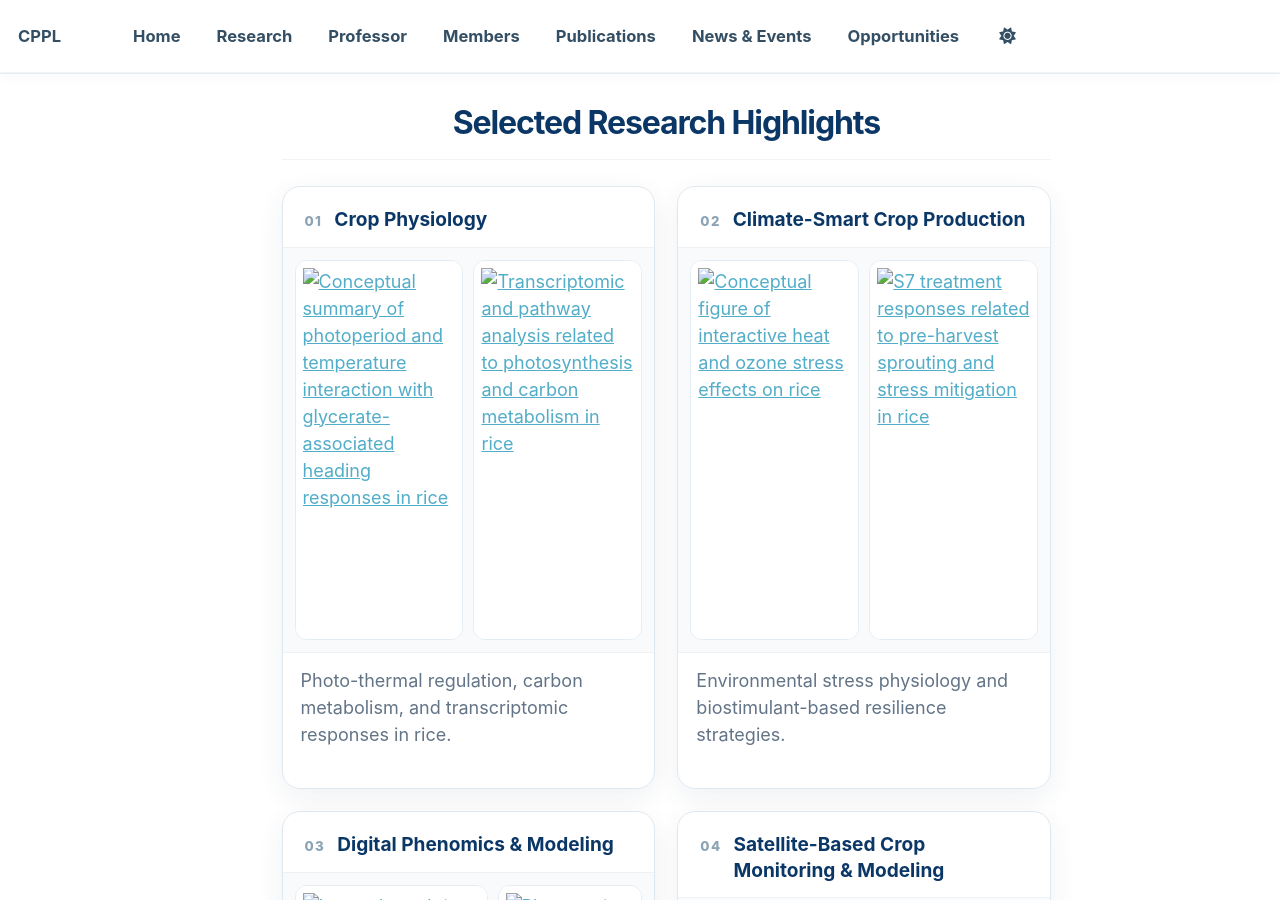
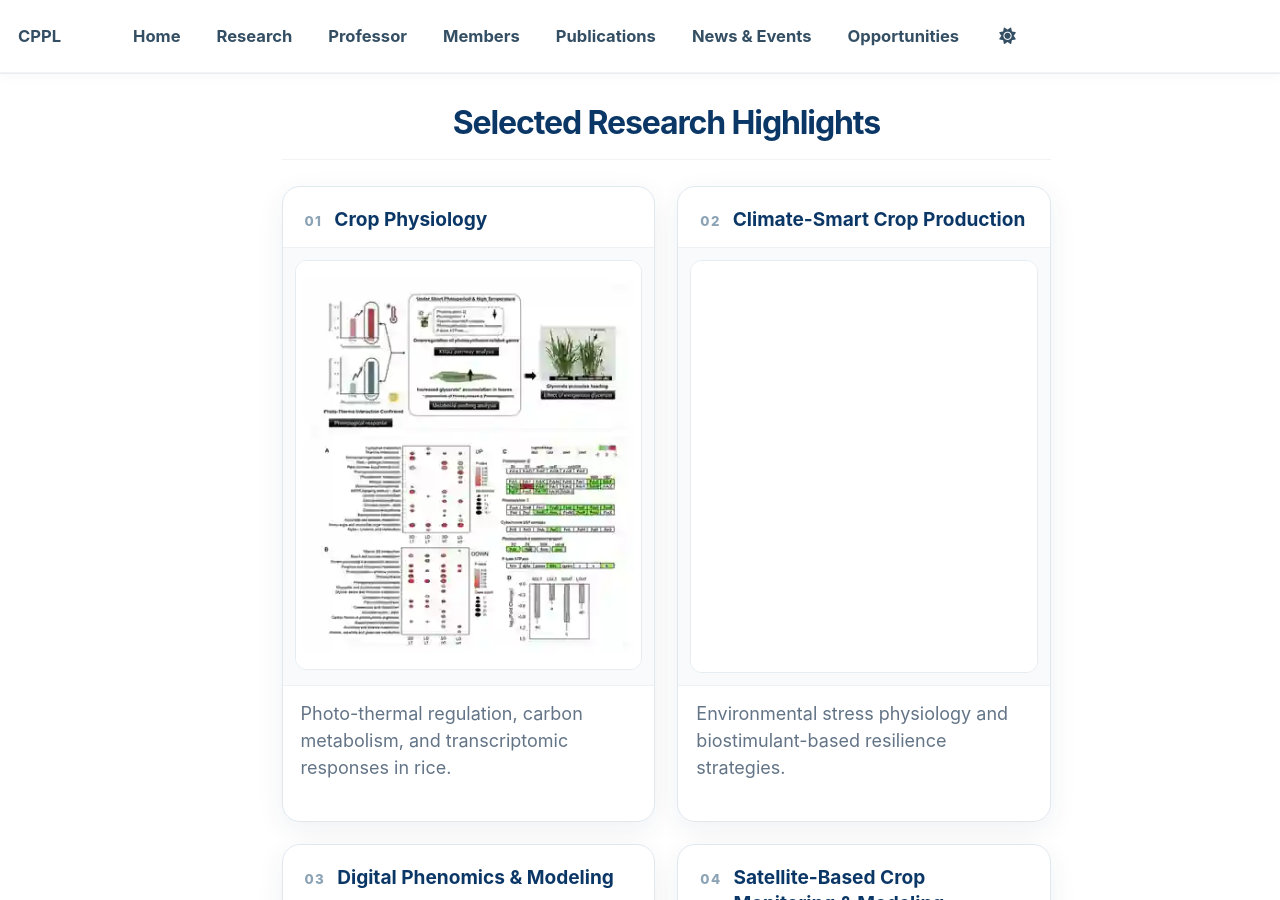
Before and after one commit to HYEONSEOKLEE-Prof/hyeonseoklee-prof.github.io, a Jekyll site: the page built from _pages/research.md, in a window 1280 px wide and 900 px high, scrolled down 1922 px. Built offline with Jekyll 4.4.1, drawn with Linux system fonts in a browser that asks for light colours; a script bundle is joined from its source files by our own code; library files that are not in the unit come from our copies.

Commit message:
Fix broken research highlight image sources

```diff
--- a/_pages/research.md
+++ b/_pages/research.md
@@ -77,12 +77,9 @@
 <div class="cppl-research-visuals cppl-research-visuals-source">
   <article class="cppl-visual-card cppl-visual-card-source">
     <div class="cppl-visual-heading"><span>01</span><h3>Crop Physiology</h3></div>
-    <div class="cppl-visual-gallery cppl-gallery-two">
+    <div class="cppl-visual-gallery cppl-gallery-single">
       <figure class="cppl-visual-figure cppl-visual-primary">
-        <a href="/images/research/source-10.webp" target="_blank" rel="noopener"><img src="/images/research/source-10.webp" loading="lazy" alt="Conceptual summary of photoperiod and temperature interaction with glycerate-associated heading responses in rice"></a>
-      </figure>
-      <figure class="cppl-visual-figure">
-        <a href="/images/research/source-09.webp" target="_blank" rel="noopener"><img src="/images/research/source-09.webp" loading="lazy" alt="Transcriptomic and pathway analysis related to photosynthesis and carbon metabolism in rice"></a>
+        <a href="/images/research/research-crop-physiology.webp" target="_blank" rel="noopener"><img src="/images/research/research-crop-physiology.webp" loading="lazy" alt="Rice crop physiology research on photo-thermal responses, glycerate metabolism, and transcriptomics"></a>
       </figure>
     </div>
     <p class="cppl-figure-caption">Photo-thermal regulation, carbon metabolism, and transcriptomic responses in rice.</p>
@@ -90,12 +87,9 @@
 
   <article class="cppl-visual-card cppl-visual-card-source">
     <div class="cppl-visual-heading"><span>02</span><h3>Climate-Smart Crop Production</h3></div>
-    <div class="cppl-visual-gallery cppl-gallery-two">
+    <div class="cppl-visual-gallery cppl-gallery-single">
       <figure class="cppl-visual-figure cppl-visual-primary">
-        <a href="/images/research/source-11.webp" target="_blank" rel="noopener"><img src="/images/research/source-11.webp" loading="lazy" alt="Conceptual figure of interactive heat and ozone stress effects on rice"></a>
-      </figure>
-      <figure class="cppl-visual-figure">
-        <a href="/images/research/source-08.webp" target="_blank" rel="noopener"><img src="/images/research/source-08.webp" loading="lazy" alt="S7 treatment responses related to pre-harvest sprouting and stress mitigation in rice"></a>
+        <a href="/images/research/research-climate-smart.webp" target="_blank" rel="noopener"><img src="/images/research/research-climate-smart.webp" loading="lazy" alt="Rice climate stress and biostimulant research under heat, ozone, and pre-harvest sprouting conditions"></a>
       </figure>
     </div>
     <p class="cppl-figure-caption">Environmental stress physiology and biostimulant-based resilience strategies.</p>
@@ -103,15 +97,9 @@
 
   <article class="cppl-visual-card cppl-visual-card-source">
     <div class="cppl-visual-heading"><span>03</span><h3>Digital Phenomics &amp; Modeling</h3></div>
-    <div class="cppl-visual-gallery cppl-gallery-three">
+    <div class="cppl-visual-gallery cppl-gallery-single">
       <figure class="cppl-visual-figure cppl-visual-primary">
-        <a href="/images/research/source-04.webp" target="_blank" rel="noopener"><img src="/images/research/source-04.webp" loading="lazy" alt="Image-based rice phenotyping with field and plant-level detection"></a>
-      </figure>
-      <figure class="cppl-visual-figure">
-        <a href="/images/research/source-05.webp" target="_blank" rel="noopener"><img src="/images/research/source-05.webp" loading="lazy" alt="Phenotyping tray layout and sampling design"></a>
-      </figure>
-      <figure class="cppl-visual-figure">
-        <a href="/images/research/source-07.webp" target="_blank" rel="noopener"><img src="/images/research/source-07.webp" loading="lazy" alt="Gated recurrent unit model structure for crop prediction"></a>
+        <a href="/images/research/research-digital-phenomics.webp" target="_blank" rel="noopener"><img src="/images/research/research-digital-phenomics.webp" loading="lazy" alt="Digital phenotyping, image analysis, and data-driven crop modeling research"></a>
       </figure>
     </div>
     <p class="cppl-figure-caption">Imaging, phenotyping, and data-driven models for crop growth and yield.</p>
@@ -119,15 +107,12 @@
 
   <article class="cppl-visual-card cppl-visual-card-source">
     <div class="cppl-visual-heading"><span>04</span><h3>Satellite-Based Crop Monitoring &amp; Modeling</h3></div>
-    <div class="cppl-visual-gallery cppl-gallery-three">
+    <div class="cppl-visual-gallery cppl-gallery-two cppl-gallery-satellite">
       <figure class="cppl-visual-figure cppl-visual-primary">
         <a href="/images/research/source-02.webp" target="_blank" rel="noopener"><img src="/images/research/source-02.webp" loading="lazy" alt="Regional crop monitoring dashboard and map for rice production"></a>
       </figure>
       <figure class="cppl-visual-figure">
         <a href="/images/research/source-03.webp" target="_blank" rel="noopener"><img src="/images/research/source-03.webp" loading="lazy" alt="Regional and scenario-based rice yield prediction charts"></a>
-      </figure>
-      <figure class="cppl-visual-figure">
-        <a href="/images/research/source-06.webp" target="_blank" rel="noopener"><img src="/images/research/source-06.webp" loading="lazy" alt="Oceanic climate index and detrended rice yield relationship"></a>
       </figure>
     </div>
     <p class="cppl-figure-caption">Climate indicators, regional monitoring, and scenario-based yield prediction.</p>
```
